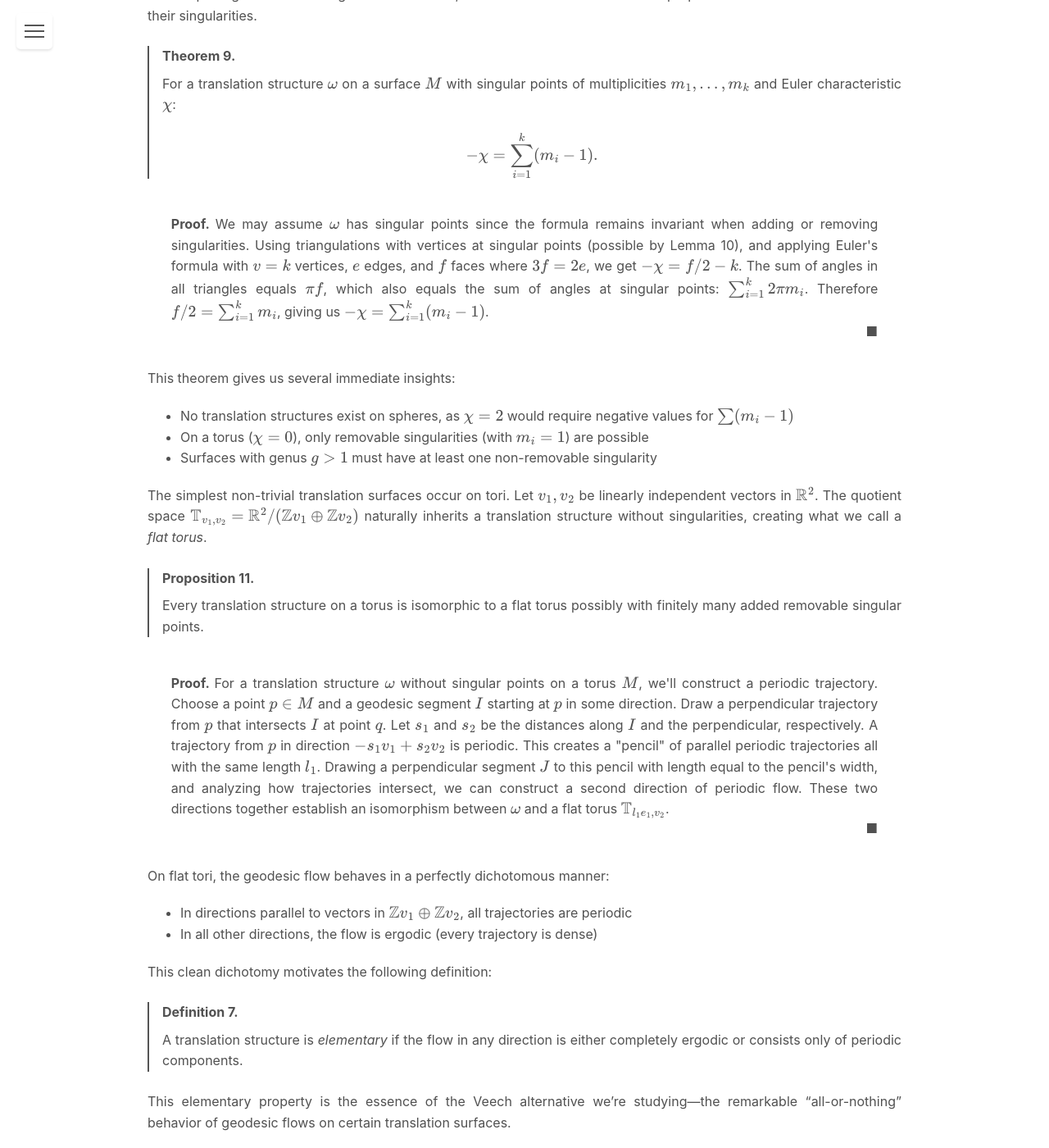
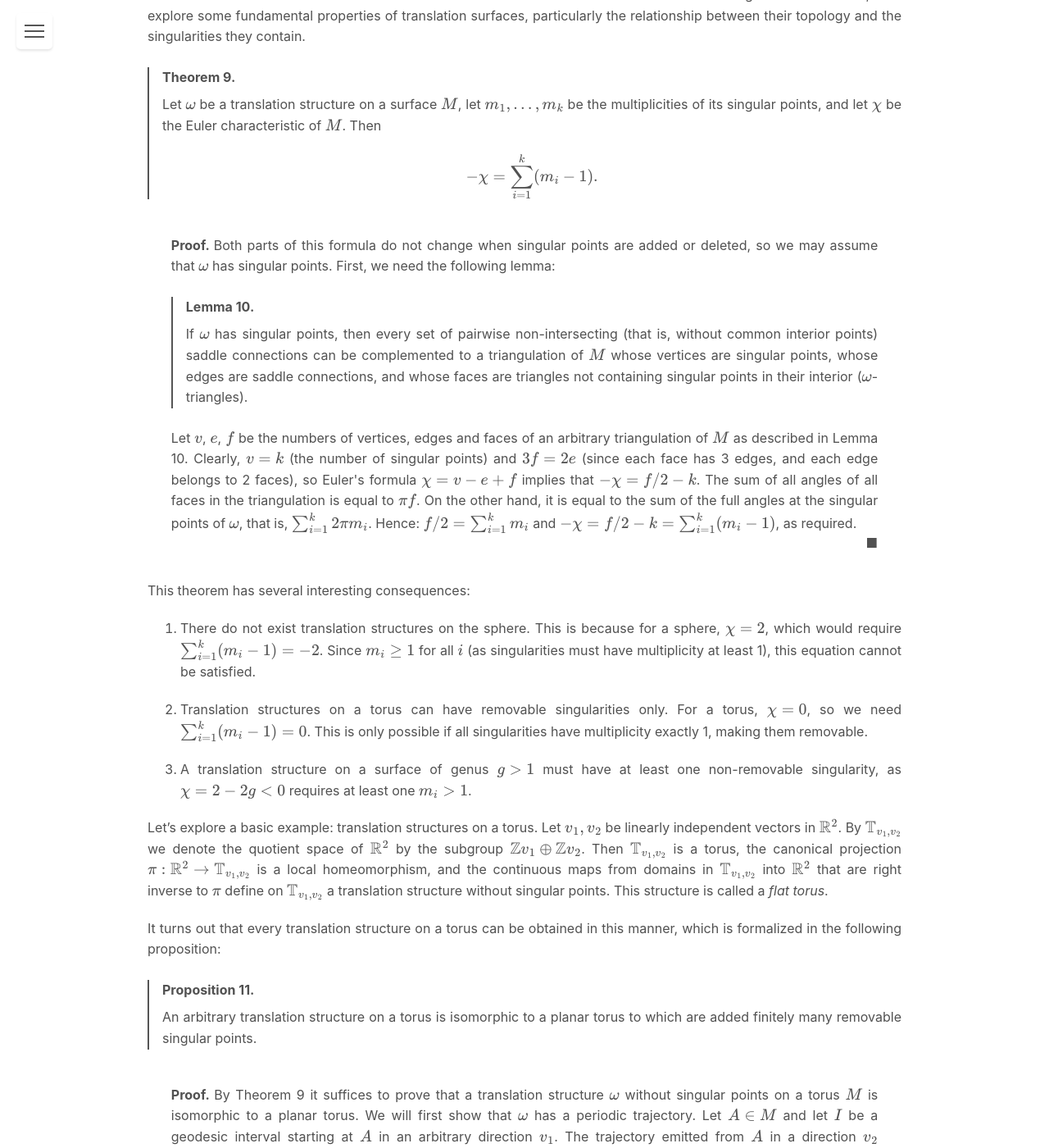
Before and after one commit to FabianLander/fabianlander.github.io, a Jekyll site: the page built from _posts/2025-02-28-Veech-alternative.md, in a window 1280 px wide and 1400 px high, scrolled down 7716 px. Shown: the whole window at 82% size. Built offline with Jekyll 4.4.1, drawn with Linux system fonts in a browser that asks for light colours; some of the changed text lies outside the part shown.

Commit message:
changed to verbose

```diff
--- a/_posts/2025-02-28-Veech-alternative.md
+++ b/_posts/2025-02-28-Veech-alternative.md
@@ -217,12 +217,12 @@ It is very easy to build a translation surface with a segment out of an IET such
 
 ### Elementary Translation Surfaces
 
-After exploring interval exchange transformations, let's examine some fundamental properties of translation surfaces and their singularities.
+Now that we understand the connection between translation surfaces and interval exchange transformations, let's explore some fundamental properties of translation surfaces, particularly the relationship between their topology and the singularities they contain.
 
 <div class="thm">
 <div class="thm-title">Theorem 9.</div>
 <div class="thm-content">
-For a translation structure $\omega$ on a surface $M$ with singular points of multiplicities $m_1, \ldots, m_k$ and Euler characteristic $\chi$:
+Let $\omega$ be a translation structure on a surface $M$, let $m_1, \ldots, m_k$ be the multiplicities of its singular points, and let $\chi$ be the Euler characteristic of $M$. Then
 
 $$
 -\chi = \sum_{i=1}^{k}(m_i - 1).
@@ -231,49 +231,60 @@ $$
 </div>
 
 <div class="proof">
-We may assume $\omega$ has singular points since the formula remains invariant when adding or removing singularities.
+Both parts of this formula do not change when singular points are added or deleted, so we may assume that $\omega$ has singular points.
 
-Using triangulations with vertices at singular points (possible by Lemma 10), and applying Euler's formula with $v = k$ vertices, $e$ edges, and $f$ faces where $3f = 2e$, we get $-\chi = f/2 - k$.
+First, we need the following lemma:
 
-The sum of angles in all triangles equals $\pi f$, which also equals the sum of angles at singular points: $\sum_{i=1}^{k} 2\pi m_i$. Therefore $f/2 = \sum_{i=1}^{k} m_i$, giving us $-\chi = \sum_{i=1}^{k} (m_i - 1)$.
+<div class="thm">
+<div class="thm-title">Lemma 10.</div>
+<div class="thm-content">
+If $\omega$ has singular points, then every set of pairwise non-intersecting (that is, without common interior points) saddle connections can be complemented to a triangulation of $M$ whose vertices are singular points, whose edges are saddle connections, and whose faces are triangles not containing singular points in their interior ($\omega$-triangles).
+</div>
 </div>
 
-This theorem gives us several immediate insights:
+Let $v$, $e$, $f$ be the numbers of vertices, edges and faces of an arbitrary triangulation of $M$ as described in Lemma 10. Clearly, $v = k$ (the number of singular points) and $3f = 2e$ (since each face has 3 edges, and each edge belongs to 2 faces), so Euler's formula $\chi = v - e + f$ implies that $-\chi = f/2 - k$.
 
-- No translation structures exist on spheres, as $\chi = 2$ would require negative values for $\sum(m_i - 1)$
-- On a torus ($\chi = 0$), only removable singularities (with $m_i = 1$) are possible
-- Surfaces with genus $g > 1$ must have at least one non-removable singularity
+The sum of all angles of all faces in the triangulation is equal to $\pi f$. On the other hand, it is equal to the sum of the full angles at the singular points of $\omega$, that is, $\sum_{i=1}^{k} 2\pi m_i$. Hence: $f/2 = \sum_{i=1}^{k} m_i$ and $-\chi = f/2 - k = \sum_{i=1}^{k} (m_i - 1)$, as required.
+</div>
 
-The simplest non-trivial translation surfaces occur on tori. Let $v_1, v_2$ be linearly independent vectors in $\RR^2$. The quotient space $\TT_{v_1, v_2} = \RR^2/(\mathbb{Z}v_1 \oplus \mathbb{Z}v_2)$ naturally inherits a translation structure without singularities, creating what we call a *flat torus*.
+This theorem has several interesting consequences:
+
+1. There do not exist translation structures on the sphere. This is because for a sphere, $\chi = 2$, which would require $\sum_{i=1}^{k}(m_i - 1) = -2$. Since $m_i \geq 1$ for all $i$ (as singularities must have multiplicity at least 1), this equation cannot be satisfied.
+
+2. Translation structures on a torus can have removable singularities only. For a torus, $\chi = 0$, so we need $\sum_{i=1}^{k}(m_i - 1) = 0$. This is only possible if all singularities have multiplicity exactly 1, making them removable.
+
+3. A translation structure on a surface of genus $g > 1$ must have at least one non-removable singularity, as $\chi = 2-2g < 0$ requires at least one $m_i > 1$.
+
+Let's explore a basic example: translation structures on a torus. Let $v_1, v_2$ be linearly independent vectors in $\RR^2$. By $\TT_{v_1, v_2}$ we denote the quotient space of $\RR^2$ by the subgroup $\mathbb{Z}v_1 \oplus \mathbb{Z}v_2$. Then $\TT_{v_1, v_2}$ is a torus, the canonical projection $\pi: \RR^2 \to \TT_{v_1, v_2}$ is a local homeomorphism, and the continuous maps from domains in $\TT_{v_1, v_2}$ into $\RR^2$ that are right inverse to $\pi$ define on $\TT_{v_1, v_2}$ a translation structure without singular points. This structure is called a *flat torus*.
+
+It turns out that every translation structure on a torus can be obtained in this manner, which is formalized in the following proposition:
 
 <div class="thm">
 <div class="thm-title">Proposition 11.</div>
 <div class="thm-content">
-Every translation structure on a torus is isomorphic to a flat torus possibly with finitely many added removable singular points.
+An arbitrary translation structure on a torus is isomorphic to a planar torus to which are added finitely many removable singular points.
 </div>
 </div>
 
 <div class="proof">
-For a translation structure $\omega$ without singular points on a torus $M$, we'll construct a periodic trajectory.
+By Theorem 9 it suffices to prove that a translation structure $\omega$ without singular points on a torus $M$ is isomorphic to a planar torus. We will first show that $\omega$ has a periodic trajectory.
 
-Choose a point $p \in M$ and a geodesic segment $I$ starting at $p$ in some direction. Draw a perpendicular trajectory from $p$ that intersects $I$ at point $q$. Let $s_1$ and $s_2$ be the distances along $I$ and the perpendicular, respectively.
+Let $A \in M$ and let $I$ be a geodesic interval starting at $A$ in an arbitrary direction $v_1$. The trajectory emitted from $A$ in a direction $v_2$ perpendicular to $v_1$ intersects $I$ at a point $A'$. We denote by $s_1$, $s_2$ the distances to be travelled along $I$ and along the trajectory, respectively, from $A$ to $A'$.
 
-A trajectory from $p$ in direction $-s_1v_1 + s_2v_2$ is periodic. This creates a "pencil" of parallel periodic trajectories all with the same length $l_1$.
+As can be readily seen, the trajectory emitted from $A$ in a direction $e_1$ parallel to $-s_1v_1 + s_2v_2$ is periodic. By Proposition 7, the whole surface $M$ is a single pencil of periodic trajectories in the direction $e_1$, having the same length $l_1$.
 
-Drawing a perpendicular segment $J$ to this pencil with length equal to the pencil's width, and analyzing how trajectories intersect, we can construct a second direction of periodic flow. These two directions together establish an isomorphism between $\omega$ and a flat torus $\TT_{l_1e_1, v_2}$.
+We draw the geodesic interval $J$ in a direction $e_2$ perpendicular to $e_1$ whose length is the width $w_1$ of the pencil of periodic trajectories in the direction $e_1$. The end-points $A$ and $A''$ of this interval belong to the same trajectory of the pencil; all other trajectories intersect $J$ just once.
+
+Let $l_2$ be the distance from $A''$ to $A$ when moving along the direction $e_1$. Then the trajectories parallel to $v_2 = w_1e_2 + l_2e_1$ form a pencil of periodic trajectories of length $|v_2|$. The trajectories from the pencils parallel to $e_1$ and $v_2$ intersect one another just once. This implies that the translation structure $\omega$ is isomorphic to the planar torus $\TT_{l_1e_1, v_2}$.
 </div>
 
-On flat tori, the geodesic flow behaves in a perfectly dichotomous manner:
-- In directions parallel to vectors in $\mathbb{Z}v_1 \oplus \mathbb{Z}v_2$, all trajectories are periodic
-- In all other directions, the flow is ergodic (every trajectory is dense)
-
-This clean dichotomy motivates the following definition:
+It is well known that the flows on $\TT_{v_1, v_2}$ in directions parallel to vectors in $\mathbb{Z}v_1 \oplus \mathbb{Z}v_2$ are periodic, while the flows in all other directions are strongly ergodic. Comparing this with our earlier results, we can conclude that this behavior represents the simplest kind for the geodesic flow on a surface with a translation structure.
 
 <div class="thm">
 <div class="thm-title">Definition 7.</div>
 <div class="thm-content">
-A translation structure is <em>elementary</em> if the flow in any direction is either completely ergodic or consists only of periodic components.
+A translation structure $\omega$ on a surface $M$ is said to be <em>elementary</em> if the flow on $M$ in an arbitrary direction is either strongly ergodic or has only periodic components. (Here, parallel periodic trajectories from distinct pencils can have incommensurate lengths, that is, the flow in such a direction cannot, in general, be periodic.)
 </div>
 </div>
 
-This elementary property is the essence of the Veech alternative we're studying—the remarkable "all-or-nothing" behavior of geodesic flows on certain translation surfaces.
+This definition captures a key aspect of the Veech alternative that we're working toward—the striking dichotomy in the behavior of geodesic flows, where for any given direction, the flow is either completely periodic or completely ergodic with no intermediate behavior.
```
